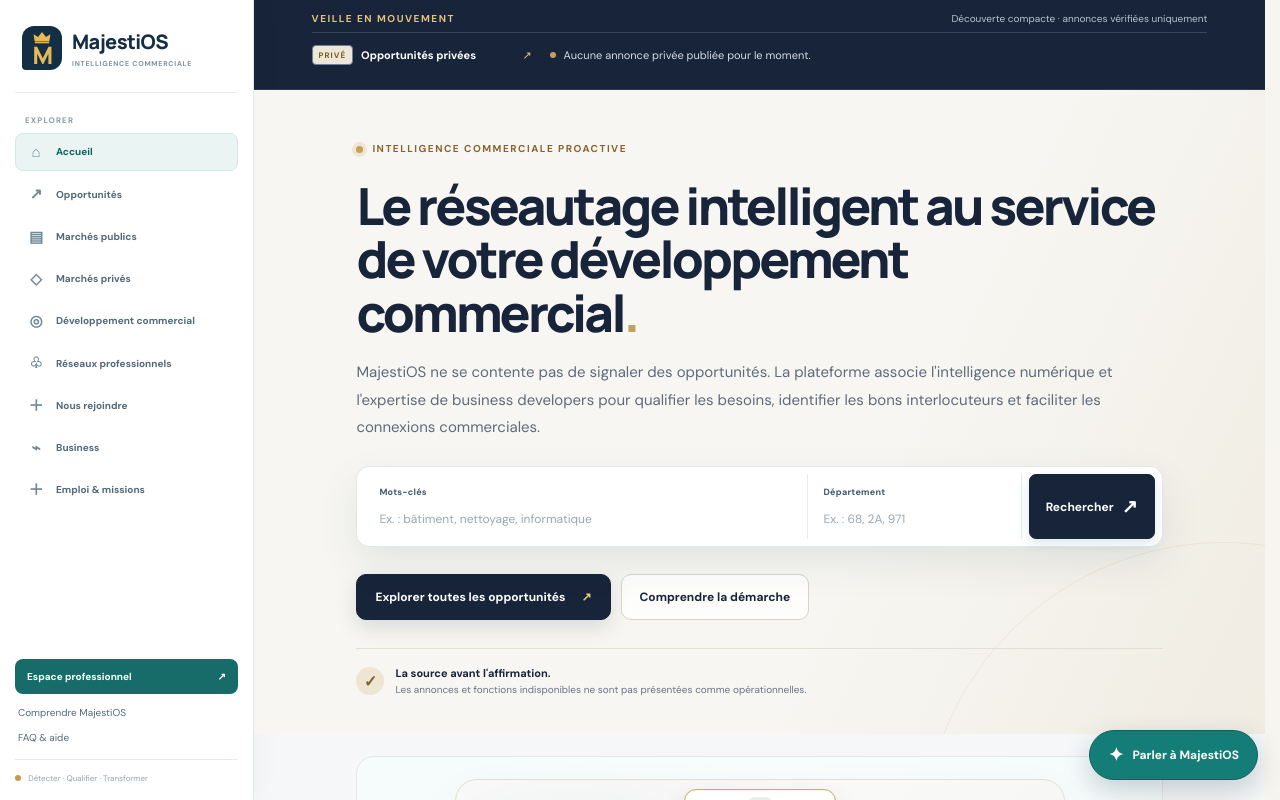
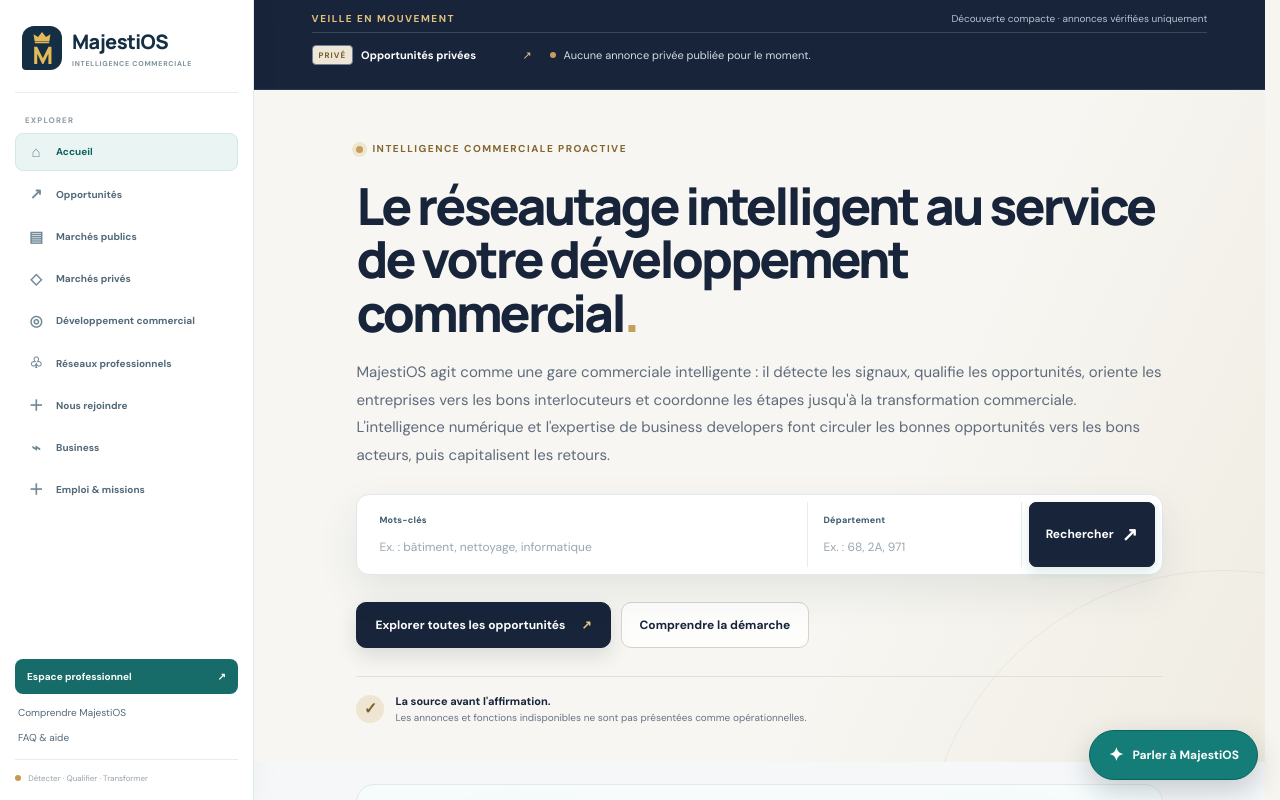
Before and after one commit to Chexpeer/Majestios, a Next.js app: page / in a window 1280 px wide. Shown: the top 800 px of the page. Built offline with nearby package versions, Linux system fonts and the light colour scheme.

Commit message:
Clarify MajestiOS as an intelligent commercial station

```diff
--- a/src/app/page.tsx
+++ b/src/app/page.tsx
@@ -35,10 +35,12 @@ export default function HomePage() {
               commercial<span>.</span>
             </h1>
             <p>
-              MajestiOS ne se contente pas de signaler des opportunités. La
-              plateforme associe l&apos;intelligence numérique et l&apos;expertise de
-              business developers pour qualifier les besoins, identifier les bons
-              interlocuteurs et faciliter les connexions commerciales.
+              MajestiOS agit comme une gare commerciale intelligente : il
+              détecte les signaux, qualifie les opportunités, oriente les
+              entreprises vers les bons interlocuteurs et coordonne les étapes
+              jusqu&apos;à la transformation commerciale. L&apos;intelligence numérique
+              et l&apos;expertise de business developers font circuler les bonnes
+              opportunités vers les bons acteurs, puis capitalisent les retours.
             </p>
 
             <form
```
